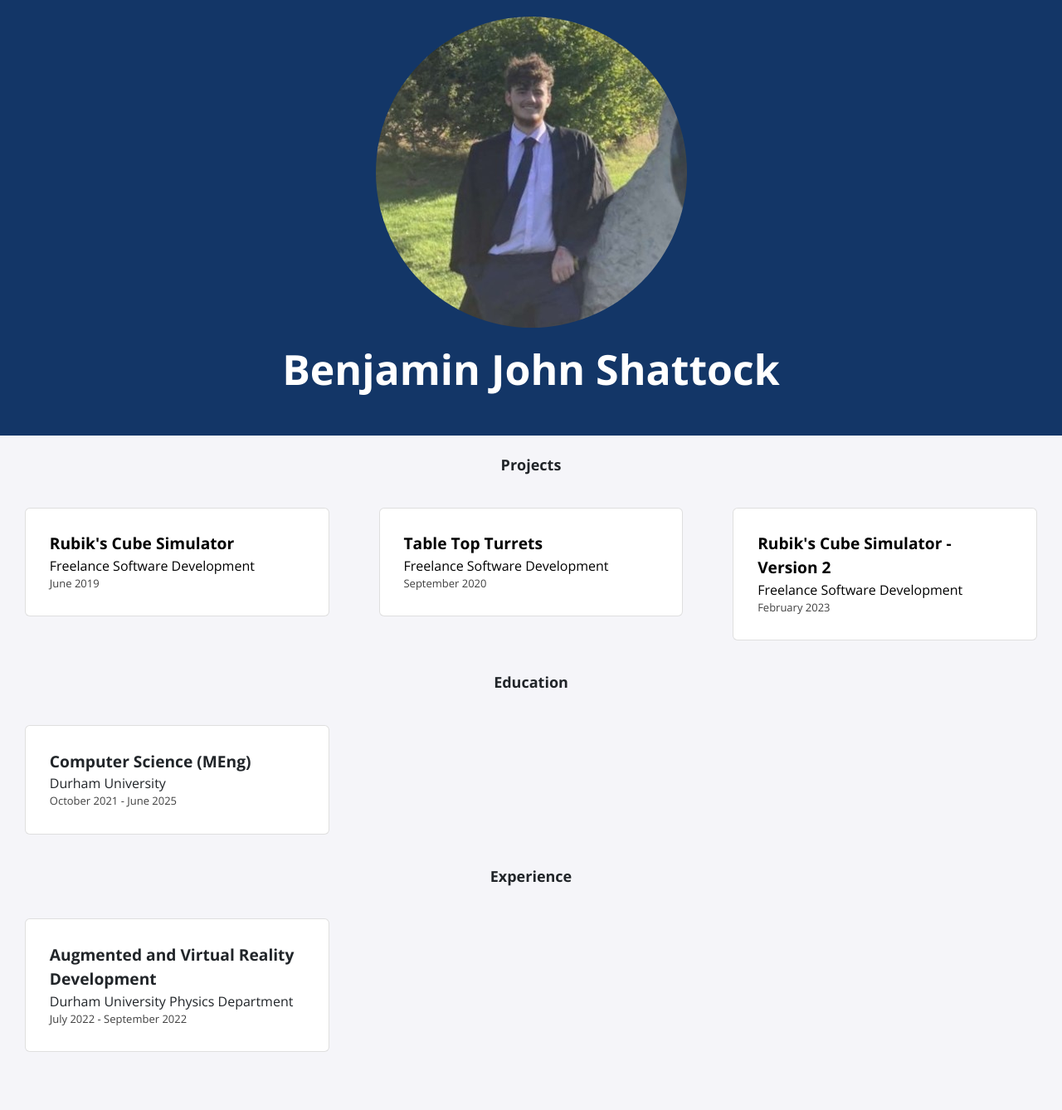
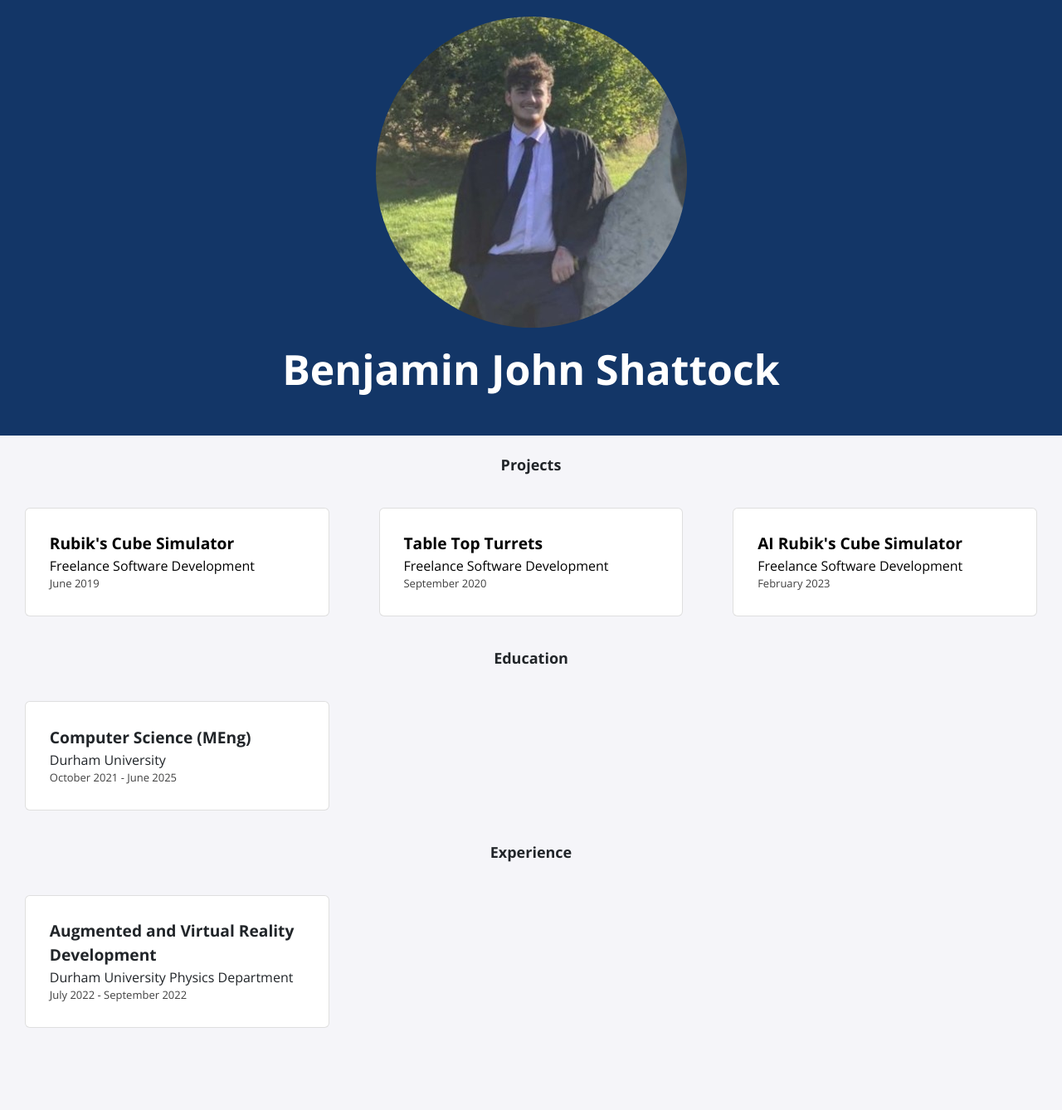
Before and after one commit to shatt-s/shatt-s.github.io, a Jekyll site: the page built from index.html, in a window 1280 px wide. Shown: the whole page at 83% size. Built offline with Jekyll 4.4.1, drawn with Linux system fonts in a browser that asks for light colours; nearby versions of some CDN libraries; after the commit the page ends 1309 px from its top, so only the background shows below that.

Commit message:
Update projects.yml

```diff
--- a/_data/projects.yml
+++ b/_data/projects.yml
@@ -8,7 +8,7 @@
   date: September 2020
   page-name: https://store.steampowered.com/app/1386320/Table_Top_Turrets/
 
-- title: Rubik's Cube Simulator - Version 2
+- title: AI Rubik's Cube Simulator
   event: Freelance Software Development
   date: February 2023
   page-name: https://shatt-s.github.io/rubiks-cube-simulator-v2/
```
